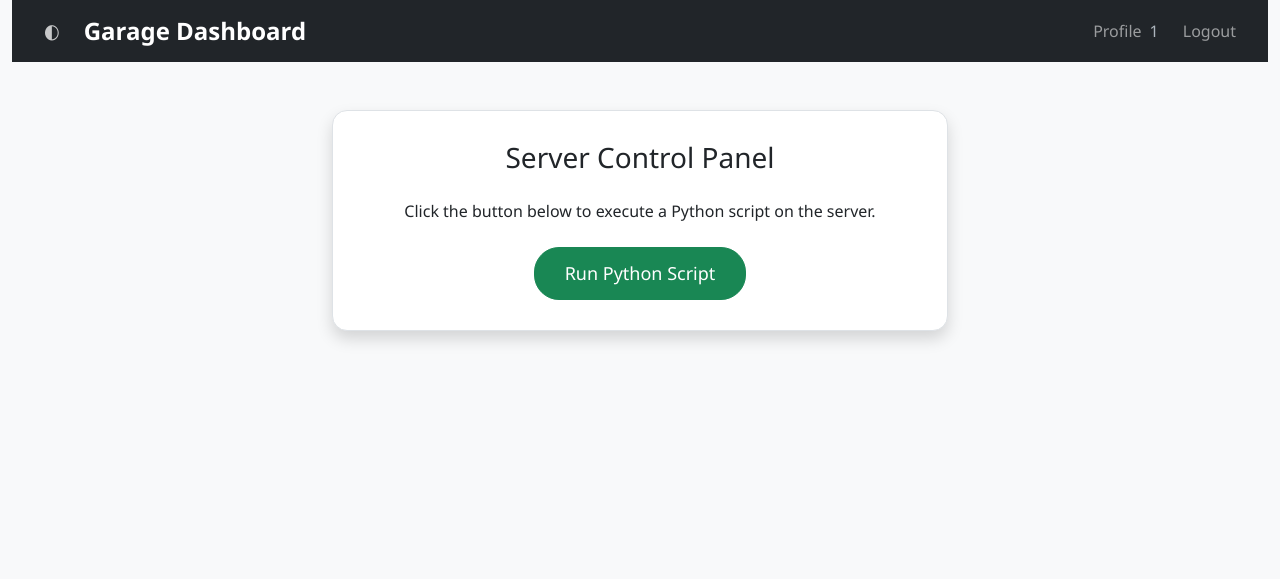
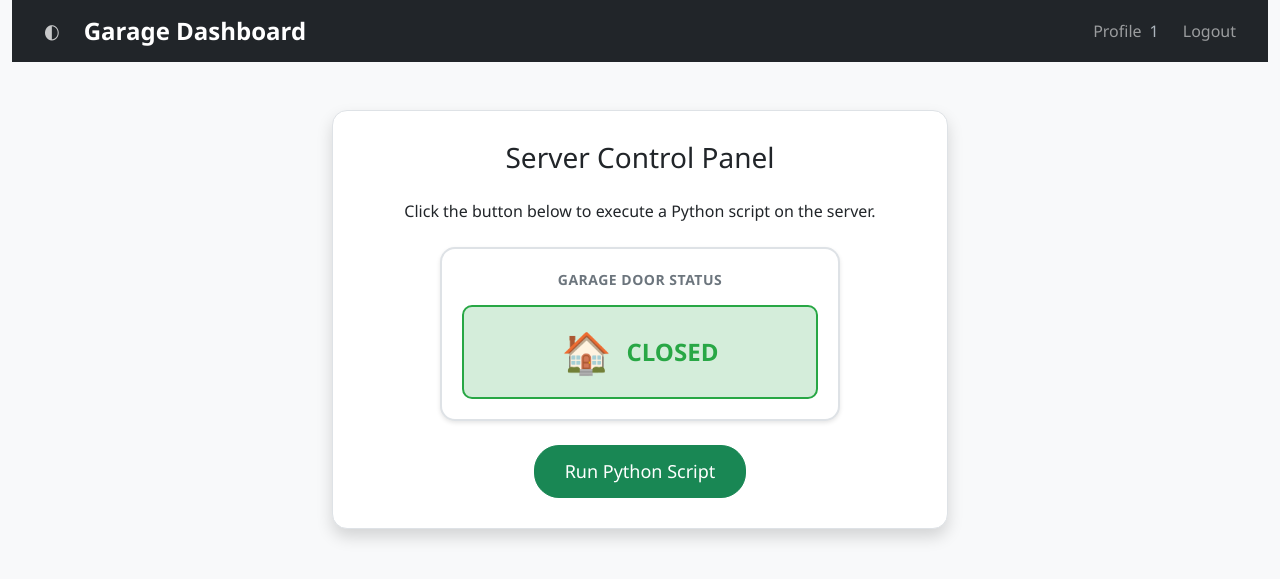
Before and after one commit to ozeltser/garage, a Flask app: page / in a window 1280 px wide. Shown: the top 579 px of the page. Run offline with Flask 3, Linux system fonts and the light colour scheme; the visitor is signed in with stand-in values (Sample User, id 1); parts of the project's set-up code (start-up, migrations or seed data) failed here and were passed over.

Commit message:
Add Garage Door Status Indicator to Dashboard (#16)
* Initial plan

* Add garage door status indicator to dashboard

Co-authored-by: ozeltser <37007805+ozeltser@users.noreply.github.com>

* Add dark mode support and garage-specific icon to status indicator

Co-authored-by: ozeltser <37007805+ozeltser@users.noreply.github.com>

---------

Co-authored-by: copilot-swe-agent[bot] <198982749+Copilot@users.noreply.github.com>
Co-authored-by: ozeltser <37007805+ozeltser@users.noreply.github.com>
Co-authored-by: Oleg Zeltser <oleg@zeltsergroup.com>

```diff
--- a/static/css/style.css
+++ b/static/css/style.css
@@ -12,6 +12,14 @@
     --output-border: #dee2e6;
     --form-border: #e9ecef;
     --form-focus-border: #0d6efd;
+    /* Garage status indicator colors */
+    --status-box-bg: #ffffff;
+    --status-box-border: #dee2e6;
+    --status-box-shadow: rgba(0, 0, 0, 0.1);
+    --status-label-color: #6c757d;
+    --status-closed-border: #28a745;
+    --status-closed-bg: #d4edda;
+    --status-closed-text: #28a745;
 }
 
 [data-theme="dark"] {
@@ -26,6 +34,14 @@
     --output-border: #404040;
     --form-border: #404040;
     --form-focus-border: #0d6efd;
+    /* Garage status indicator colors for dark mode */
+    --status-box-bg: #2d2d2d;
+    --status-box-border: #404040;
+    --status-box-shadow: rgba(0, 0, 0, 0.3);
+    --status-label-color: #adb5bd;
+    --status-closed-border: #28a745;
+    --status-closed-bg: rgba(40, 167, 69, 0.2);
+    --status-closed-text: #4ade80;
 }
 
 body {
@@ -199,3 +215,67 @@ body {
 [data-theme="dark"] .navbar-dark {
     background-color: var(--navbar-bg) !important;
 }
+
+/* Garage Door Status Indicator */
+.garage-status-box {
+    background-color: var(--status-box-bg);
+    border: 2px solid var(--status-box-border);
+    border-radius: 15px;
+    padding: 20px;
+    max-width: 400px;
+    margin: 0 auto;
+    box-shadow: 0 2px 4px var(--status-box-shadow);
+    transition: background-color 0.3s ease, border-color 0.3s ease, box-shadow 0.3s ease;
+}
+
+.status-label {
+    font-size: 14px;
+    font-weight: 600;
+    color: var(--status-label-color);
+    text-transform: uppercase;
+    letter-spacing: 0.5px;
+    margin-bottom: 15px;
+    transition: color 0.3s ease;
+}
+
+.status-indicator {
+    display: flex;
+    align-items: center;
+    justify-content: center;
+    gap: 15px;
+    padding: 15px;
+    border-radius: 10px;
+    background-color: var(--output-bg);
+    transition: background-color 0.3s ease, border-color 0.3s ease;
+}
+
+.status-indicator.closed {
+    border: 2px solid var(--status-closed-border);
+    background-color: var(--status-closed-bg);
+}
+
+.status-icon {
+    font-size: 2.5rem;
+}
+
+.status-text {
+    font-size: 1.5rem;
+    font-weight: bold;
+    color: var(--status-closed-text);
+    transition: color 0.3s ease;
+}
+
+/* Responsive status box */
+@media (max-width: 576px) {
+    .garage-status-box {
+        padding: 15px;
+    }
+
+    .status-icon {
+        font-size: 2rem;
+    }
+
+    .status-text {
+        font-size: 1.2rem;
+    }
+}
--- a/templates/dashboard.html
+++ b/templates/dashboard.html
@@ -28,6 +28,15 @@
                 <h3 class="card-title mb-4">Server Control Panel</h3>
                 <p class="card-text mb-4">Click the button below to execute a Python script on the server.</p>
 
+                <!-- Garage Door Status Indicator -->
+                <div id="garageStatus" class="garage-status-box mb-4">
+                    <div class="status-label">Garage Door Status</div>
+                    <div class="status-indicator closed">
+                        <span class="status-icon">🏠</span>
+                        <span class="status-text">CLOSED</span>
+                    </div>
+                </div>
+
                 <button id="runScriptBtn" class="btn btn-success btn-lg">
                     <span id="btnText">Run Python Script</span>
                     <span id="btnSpinner" class="spinner-border spinner-border-sm d-none" role="status"></span>
```
